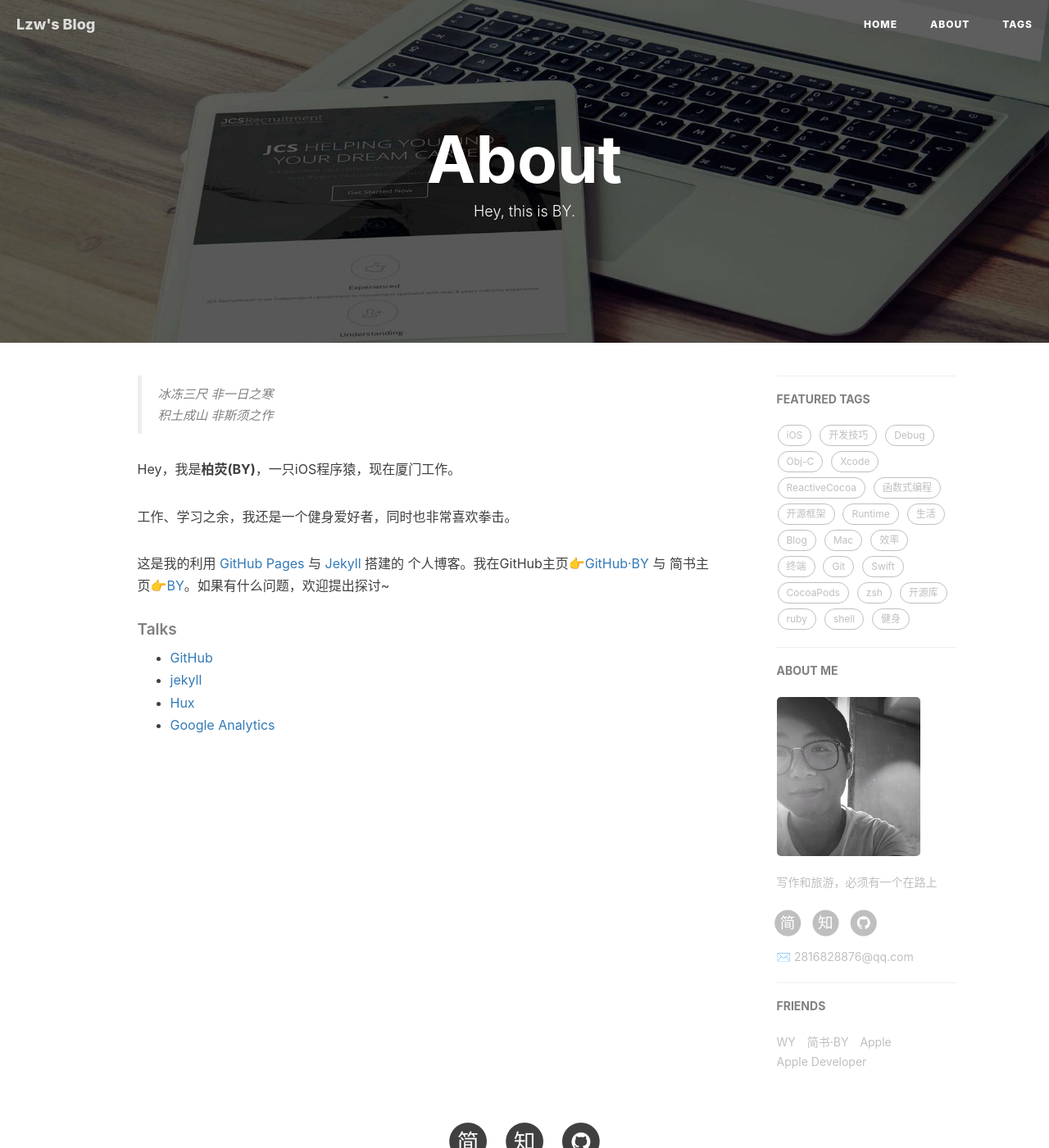
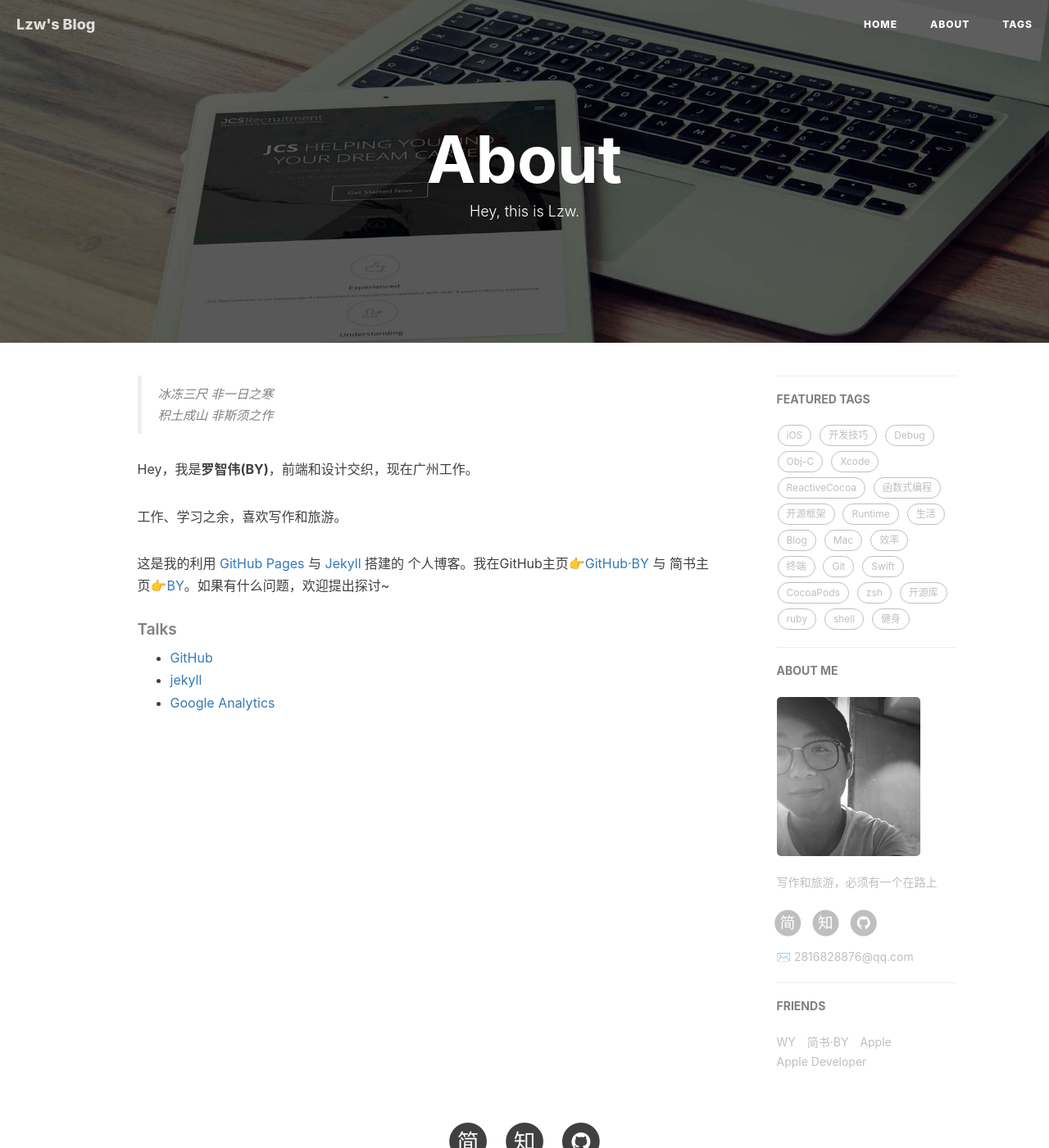
Before and after one commit to Lzw08/Lzw08.github.io, a Jekyll site: the page built from about.html, in a window 1280 px wide and 1400 px high. Shown: the whole window at 82% size. Built offline with Jekyll 4.4.1, drawn with Linux system fonts in a browser that asks for light colours; nearby versions of some CDN libraries; comment, search, counter and statistics services are not loaded.

Commit message:
Update about.html

```diff
--- a/about.html
+++ b/about.html
@@ -1,7 +1,7 @@
 ---
 layout: page
 title: "About"
-description: "Hey, this is BY."
+description: "Hey, this is Lzw."
 header-img: "img/post-bg-rwd.jpg"
 ---
 
@@ -18,11 +18,11 @@
     <blockquote><p>冰冻三尺 非一日之寒<br>
     积土成山 非斯须之作</p></blockquote>
 
-    <p>Hey，我是<strong>柏荧(BY)</strong>，一只iOS程序猿，现在厦门工作。</p>
+    <p>Hey，我是<strong>罗智伟(BY)</strong>，前端和设计交织，现在广州工作。</p>
 
-    <p>工作、学习之余，我还是一个健身爱好者，同时也非常喜欢拳击。</p>
+    <p>工作、学习之余，喜欢写作和旅游。</p>
 
-    <p>这是我的利用 <a href="https://pages.github.com/">GitHub Pages</a> 与 <a href="http://jekyll.com.cn/">Jekyll</a> 搭建的 个人博客。我在GitHub主页<a href="https://github.com/qiubaiying">👉GitHub·BY</a> 与 简书主页<a href="https://http://www.jianshu.com/u/e71990ada2fd">👉BY</a>。如果有什么问题，欢迎提出探讨~</p>
+    <p>这是我的利用 <a href="https://pages.github.com/">GitHub Pages</a> 与 <a href="http://jekyll.com.cn/">Jekyll</a> 搭建的 个人博客。我在GitHub主页<a href="https://github.com/Lzw08">👉GitHub·BY</a> 与 简书主页<a href="https://www.jianshu.com/u/127540421859">👉BY</a>。如果有什么问题，欢迎提出探讨~</p>
 
     <p></p>
 
@@ -31,7 +31,6 @@
     <ul>
         <li><a href="https://github.com">GitHub</a></li>
         <li><a href="http://jekyll.com.cn/">jekyll</a></li>
-        <li><a href="http://huangxuan.me/">Hux</a></li>
         <li><a href="https://analytics.google.com/analytics">Google Analytics</a></li>
     </ul>
 </div>
```
